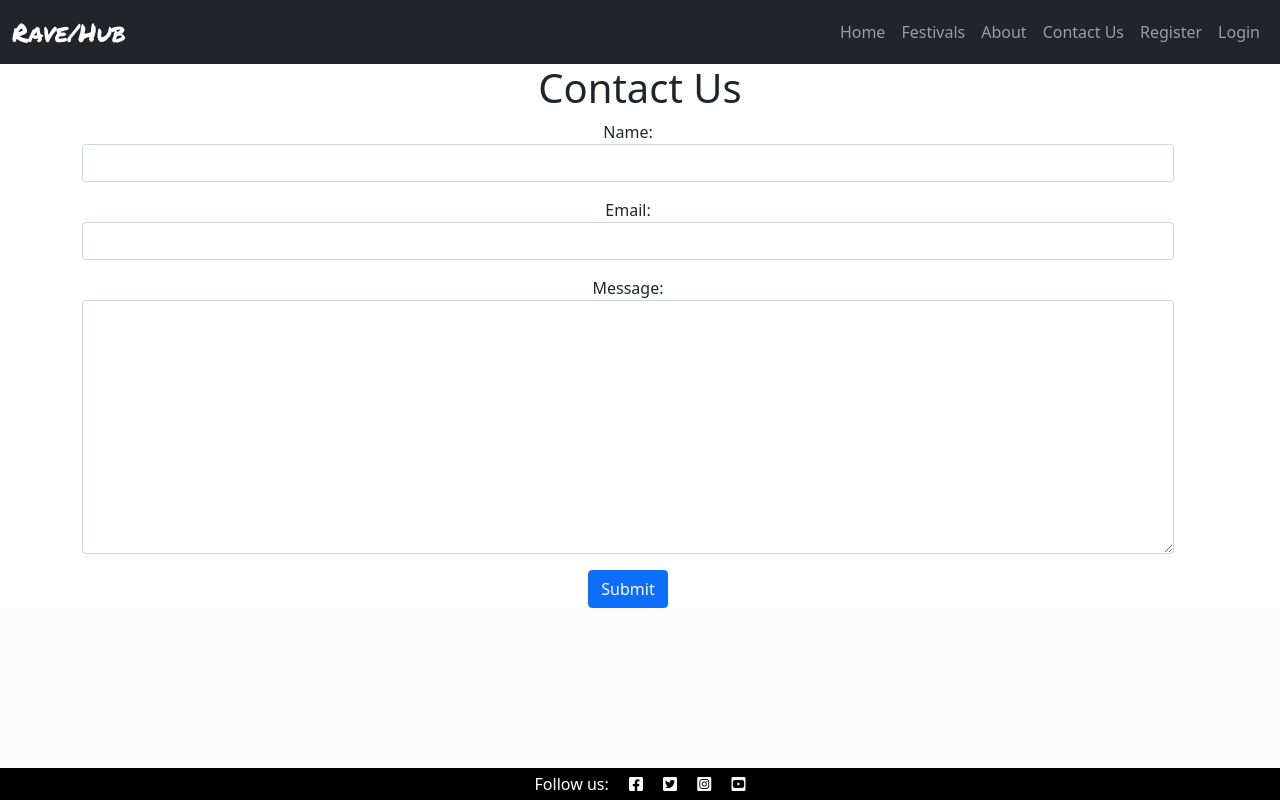
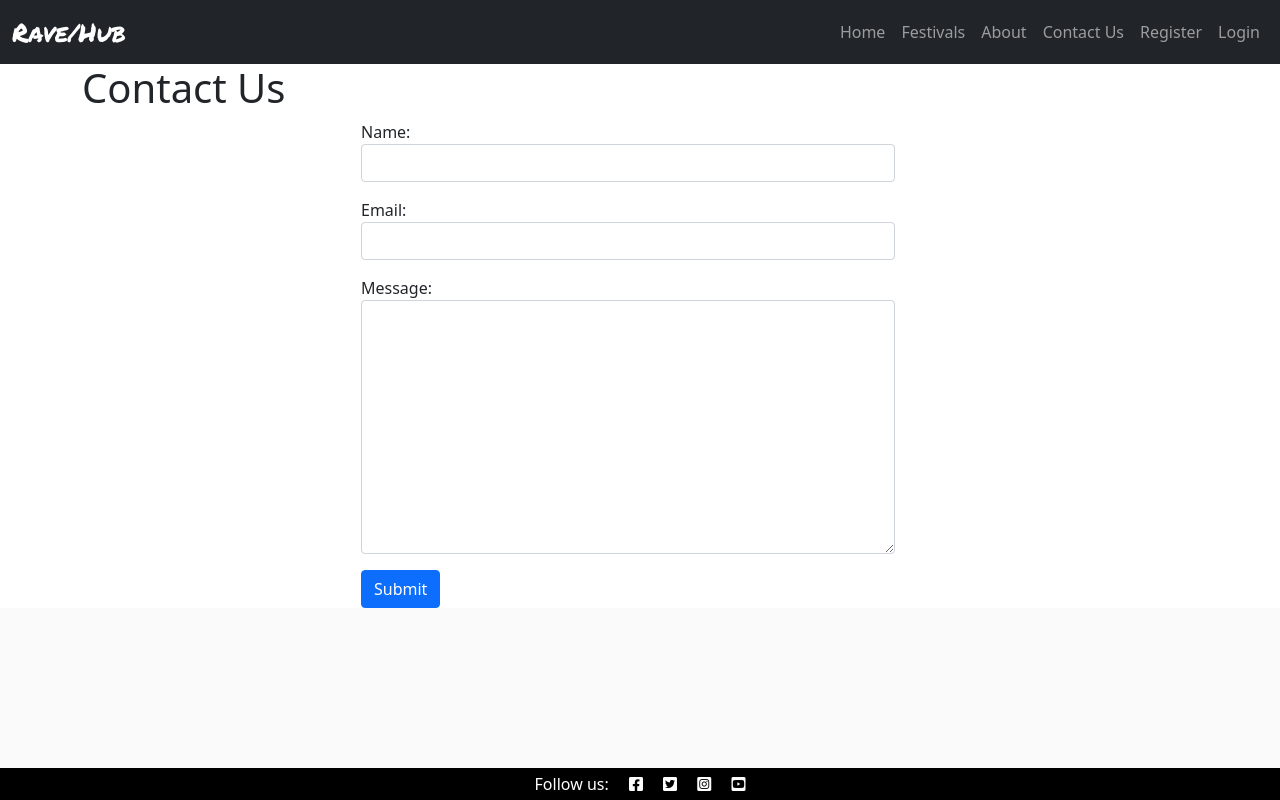
Before and after one commit to lunartechfreek/rave-hub, a Django app: page /contact-us/ in a window 1280 px wide. Run offline with Django 4.2, Linux system fonts and the light colour scheme; some libraries are stand-ins or nearby versions.

Commit message:
Adjust width of form

```diff
--- a/information/templates/information/contact_us.html
+++ b/information/templates/information/contact_us.html
@@ -2,15 +2,16 @@
 
 {% block content %}
 <div class="container">
-    <div class="row text-center">
+    <div class="row">
         <h1>Contact Us</h1>
-        <div class="row">
-            <div class="col-8 offset-2"></div>
-            <form method="post" novalidate>
-                {% csrf_token %}
-                {{ form.as_p }}
-                <button type="submit" class="btn btn-primary">Submit</button>
-            </form>
+        <div class="row justify-content-center">
+            <div class="col-md-6">
+                <form method="post" novalidate>
+                    {% csrf_token %}
+                    {{ form.as_p }}
+                    <button type="submit" class="btn btn-primary">Submit</button>
+                </form>
+            </div>
         </div>
     </div>
 </div>
```
